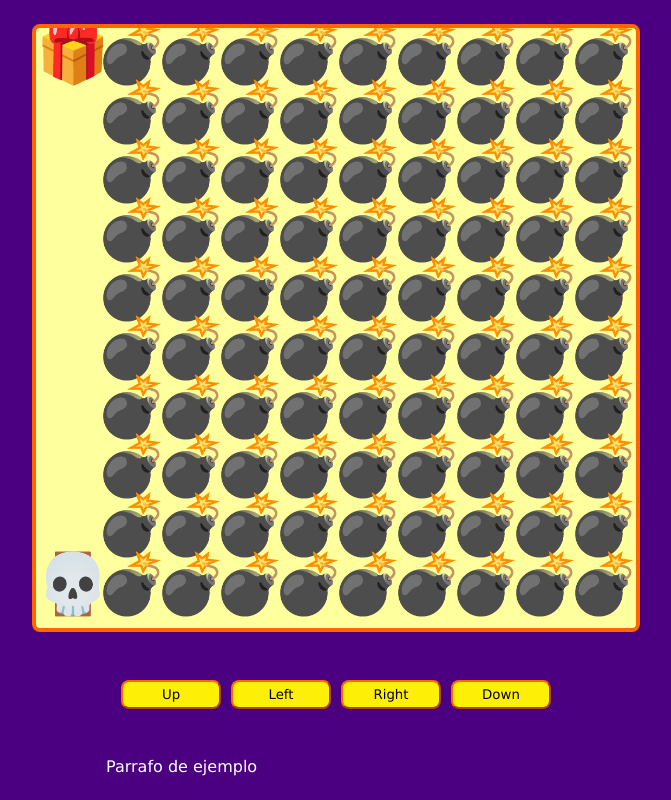
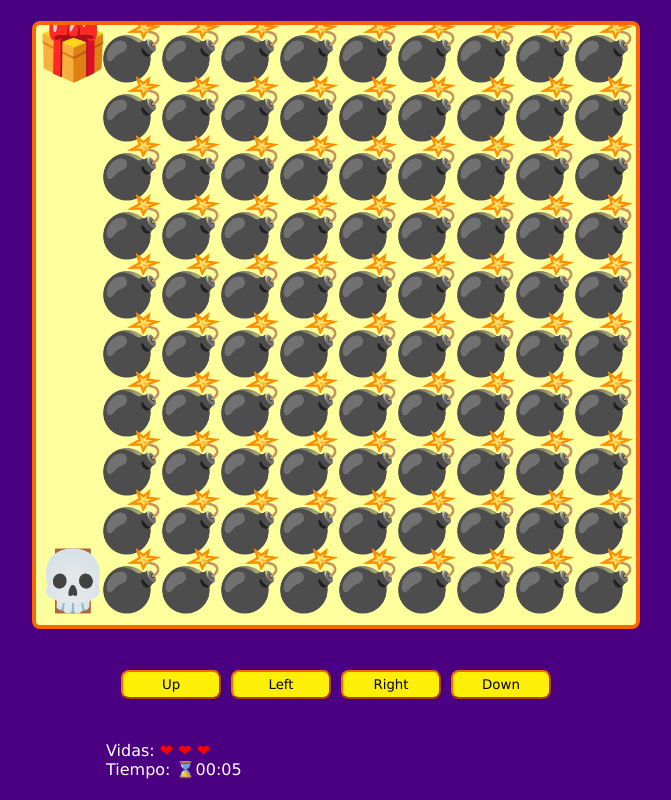
Before and after one commit to SgtGarro/platzi-videogame-javascript, a plain HTML site: page index.html in a window 1280 px wide. Shown: the whole page, without its empty margins (304-975 px from the left). Drawn offline with Linux system fonts and the light colour scheme.

Commit message:
Timer and lives

```diff
--- a/index.html
+++ b/index.html
@@ -1,10 +1,10 @@
 <!DOCTYPE html>
 <html lang="en">
   <head>
-  <meta charset="UTF-8">
-  <meta http-equiv="X-UA-Compatible" content="IE=edge">
-  <meta name="viewport" content="width=device-width, initial-scale=1.0">
-  <link rel="stylesheet" href="css/style.css">
+    <meta charset="UTF-8" />
+    <meta http-equiv="X-UA-Compatible" content="IE=edge" />
+    <meta name="viewport" content="width=device-width, initial-scale=1.0" />
+    <link rel="stylesheet" href="css/style.css" />
     <title>Document</title>
   </head>
   <body>
@@ -17,7 +17,8 @@
         <button id="down">Down</button>
       </div>
       <div class="messages">
-      <p>Parrafo de ejemplo</p>
+        <p>Vidas: <span id="lives"></span></p>
+        <p>Tiempo: ⌛<span id="time"></span></p>
       </div>
     </div>
     <script src="js/maps.js"></script>
--- a/js/main.js
+++ b/js/main.js
@@ -9,6 +9,9 @@ const btnUp = document.querySelector("#up");
 const btnDown = document.querySelector("#down");
 const btnLeft = document.querySelector("#left");
 const btnRight = document.querySelector("#right");
+
+const labelLives = document.querySelector("#lives");
+const labelTime = document.querySelector("#time");
 
 let canvasSize, elementsSize;
 
@@ -26,6 +29,28 @@ const giftPosition = {
 };
 
 const enemiesPositions = [];
+
+const time = {
+  sec: 0,
+  min: 0,
+};
+const timer = setInterval(function () {
+  time.sec++;
+  if (time.sec % 60 === 0) {
+    time.min++;
+    time.sec = 0;
+  }
+  labelTime.textContent = `${String(time.min).padStart(2, "0")}:${String(
+    time.sec
+  ).padStart(2, "0")}`;
+}, 1000);
+
+const showLives = function () {
+  labelLives.textContent = "❤ ".repeat(lives);
+  labelLives.style.color = "red";
+};
+
+const showTime = function () {};
 
 const playerWin = function () {
   level++;
@@ -85,6 +110,7 @@ const drawMap = function (mapRowsCols) {
 };
 
 const gameWin = function () {
+  clearInterval(timer);
   console.log("You win");
 };
 
@@ -107,6 +133,7 @@ const updateGame = function () {
   // Draw
   drawMap(mapRowsCols);
   drawPlayer(updateGame);
+  showLives();
 };
 
 const setCanvasSize = function () {
```
Lines whose indentation alone changed are shown as unchanged.
